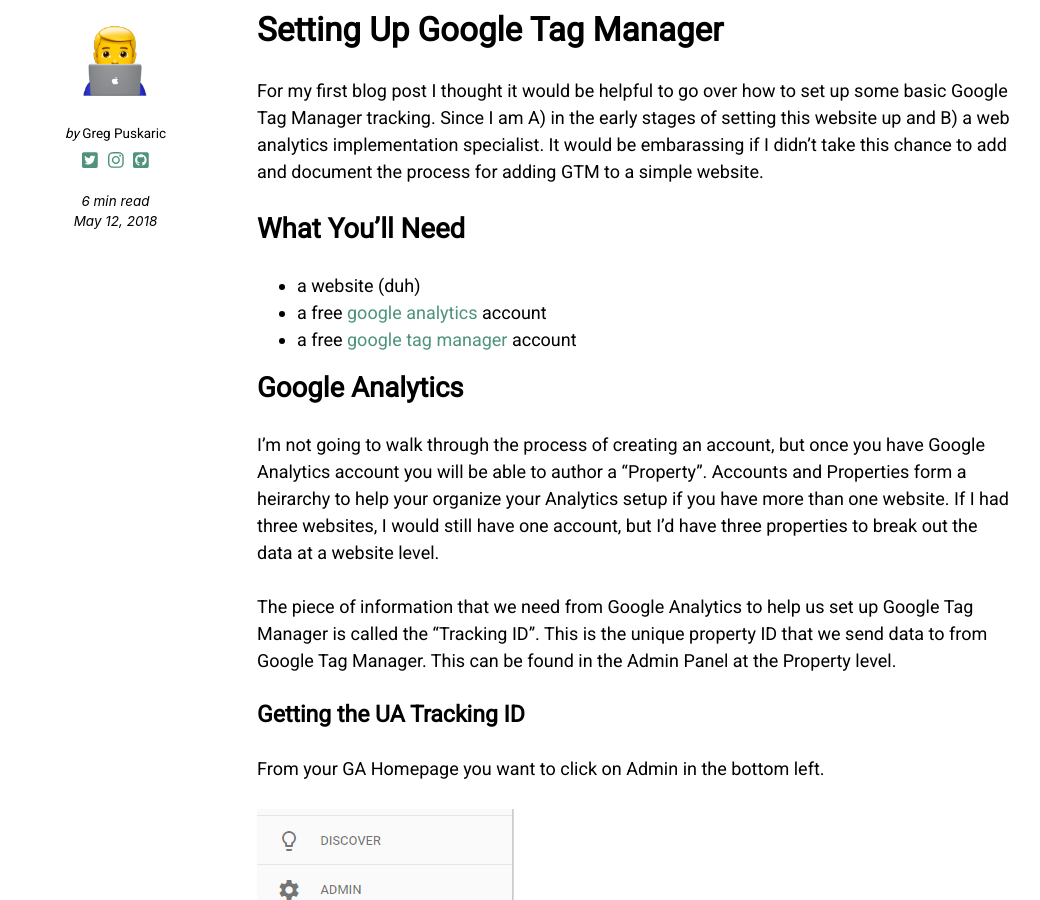
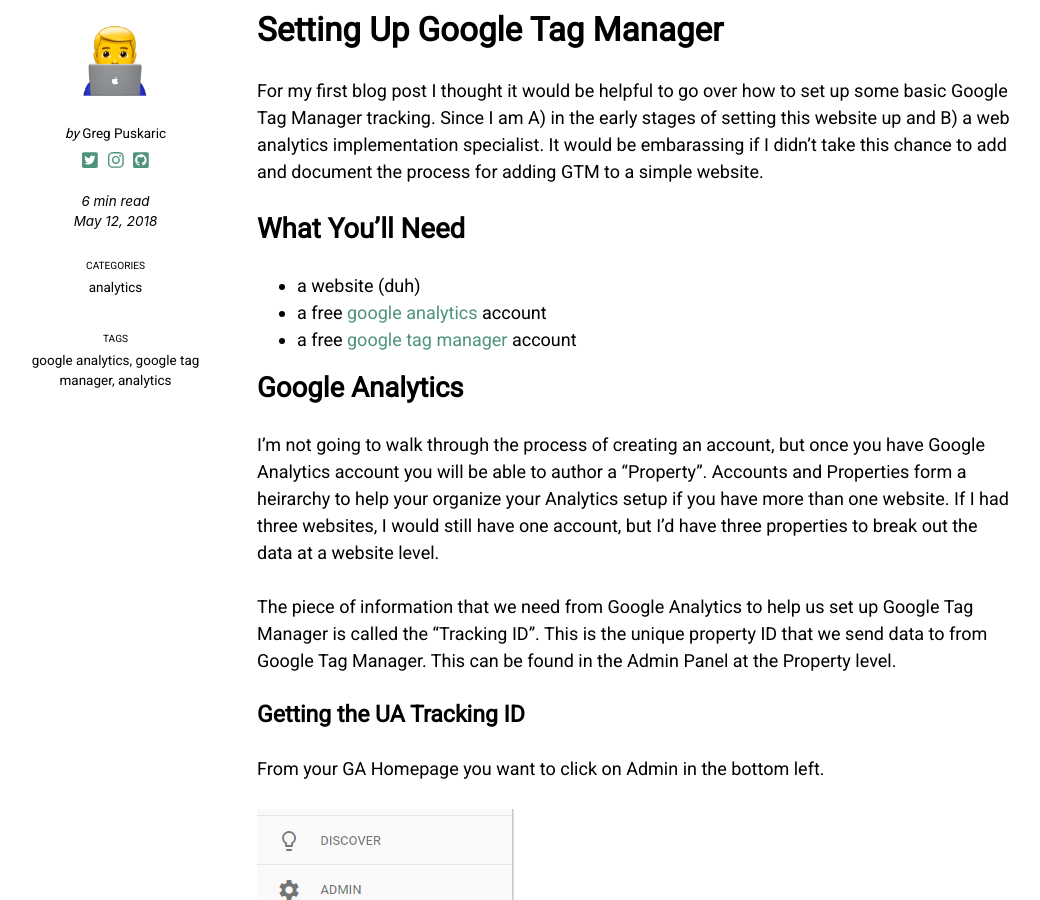
Before and after one commit to gpuskaric/gpuskaric.github.io, a Jekyll site: the page built from _posts/2018-05-12-setting-up-google-tag-manager.md, in a window 1280 px wide and 900 px high, scrolled down 496 px. Shown: the whole window, without its empty margins (118-1158 px from the left). Built offline with Jekyll 4.4.1, drawn with Linux system fonts in a browser that asks for light colours; nearby versions of some CDN libraries.

Commit message:
Update 2018-05-12-setting-up-google-tag-manager.md

```diff
--- a/_posts/2018-05-12-setting-up-google-tag-manager.md
+++ b/_posts/2018-05-12-setting-up-google-tag-manager.md
@@ -1,3 +1,13 @@
+---
+title: "Setting Up Google Tag Manager"
+categories:
+  - analytics
+tags:
+  - google analytics
+  - google tag manager
+  - analytics
+---
+
 # Setting Up Google Tag Manager
 
 For my first blog post I thought it would be helpful to go over how to set up some basic Google Tag Manager tracking. Since I am A) in the early stages of setting this website up and B) a web analytics implementation specialist. It would be embarassing if I didn't take this chance to add and document the process for adding GTM to a simple website.
```
